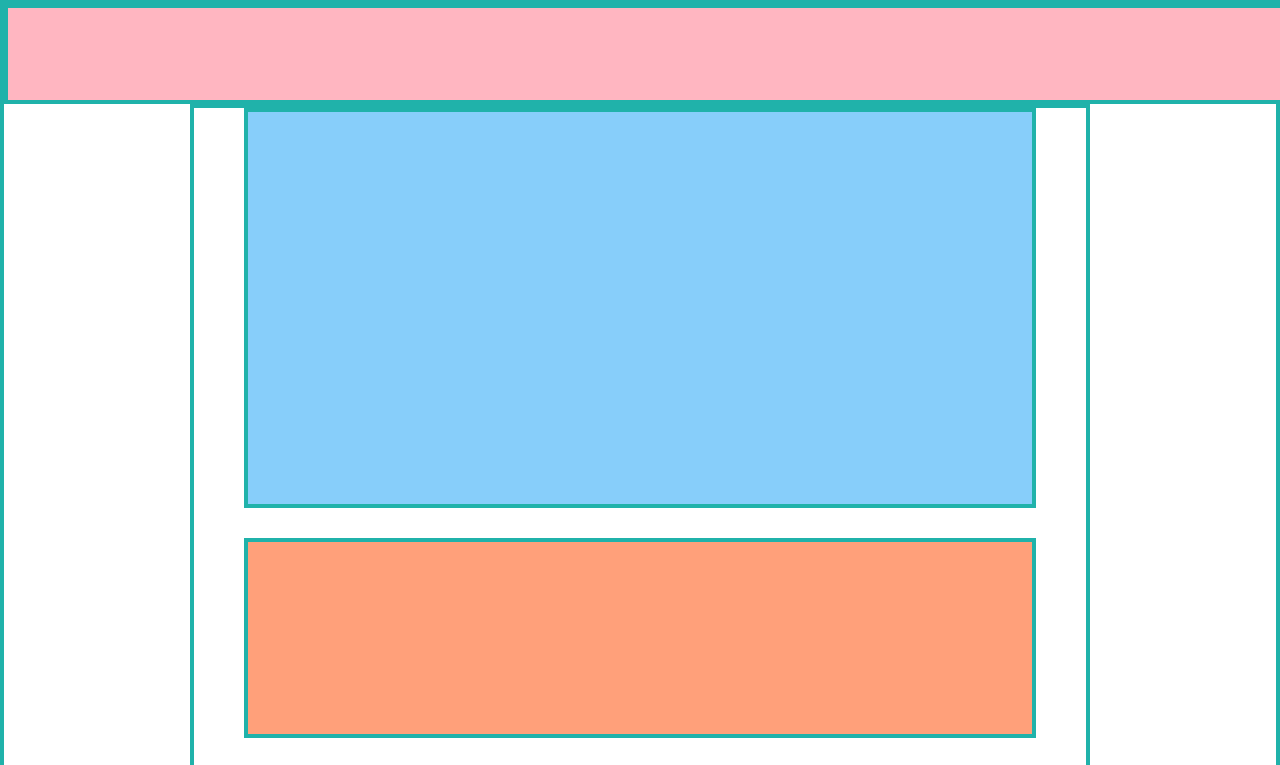
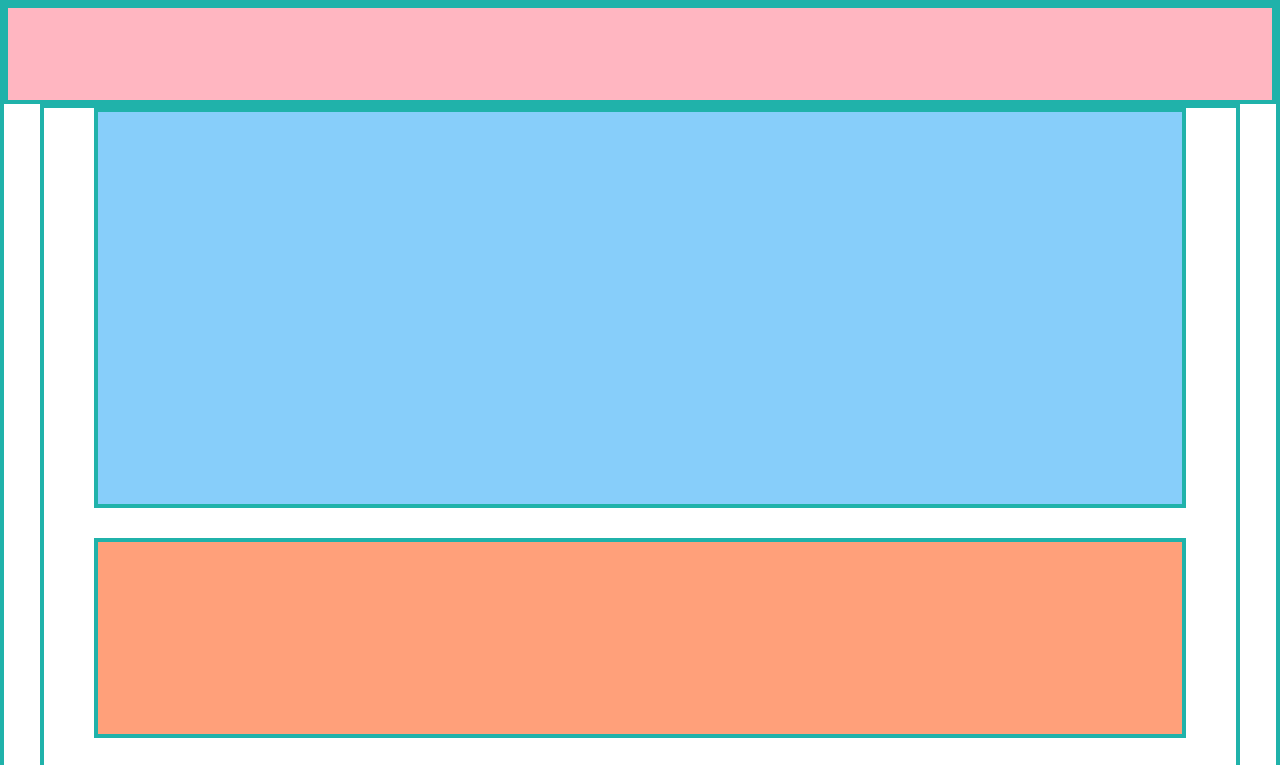
Before and after one commit to epicodus-lessons/outside-in-good-example, a plain HTML site: page index.html in a window 1280 px wide. Shown: the top 765 px of the page. Drawn offline with Linux system fonts and the light colour scheme.

Commit message:
switch to desktop first:

```diff
--- a/css/styles.css
+++ b/css/styles.css
@@ -16,13 +16,13 @@ html * {
 }
 
 .header {
-  min-width: 100vw;
+  min-width: 100%;
   height: 100px;
   background-color: lightPink;
 }
 
 .container {
-  width: 900px;
+  width: 1200px;
   margin: 0 auto;
   padding: 0 50px;
 }
```
